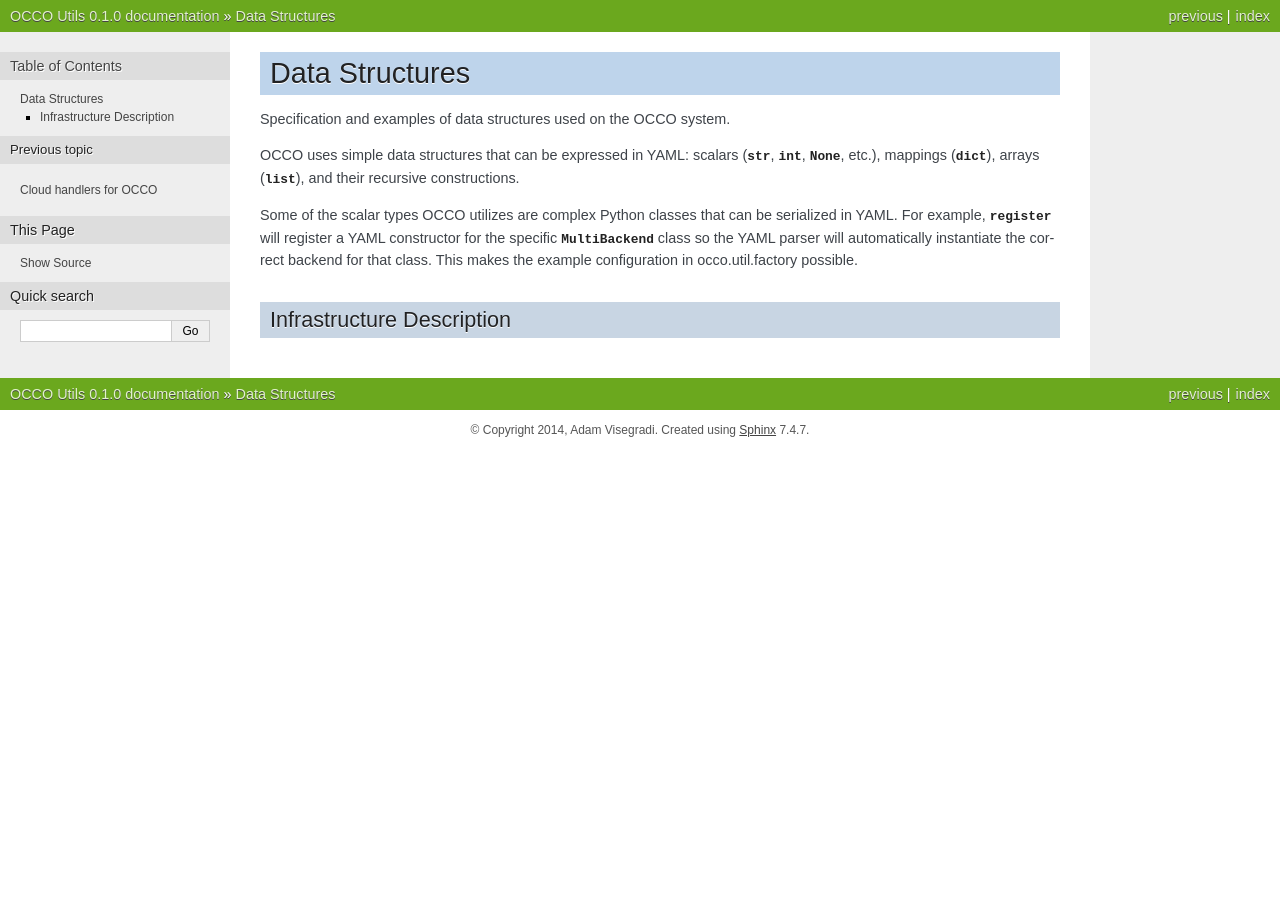
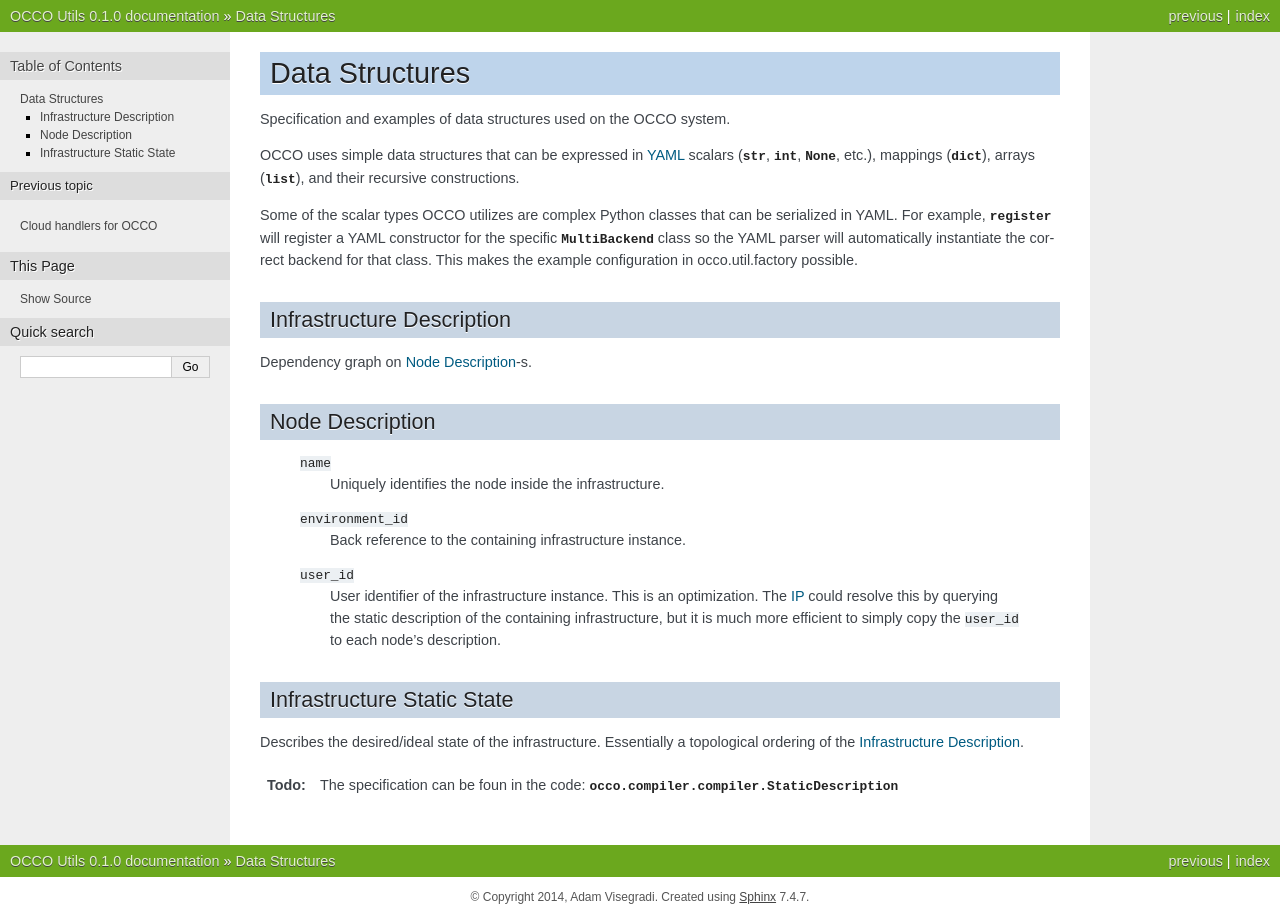
Before and after one commit to occopus/docs, a Sphinx documentation site: the page built from sphinx/source/datastructures.rst, in a window 1280 px wide. Built offline with Sphinx 7.4.7, drawn with Linux system fonts in a browser that asks for light colours; formulas are drawn with MathJax 3.

Commit message:
Document data structures

```diff
--- a/sphinx/source/datastructures.rst
+++ b/sphinx/source/datastructures.rst
@@ -5,7 +5,7 @@ Data Structures
 
 Specification and examples of data structures used on the OCCO system.
 
-OCCO uses simple data structures that can be expressed in YAML: scalars
+OCCO uses simple data structures that can be expressed in :term:`YAML` scalars
 (:class:`str`, :class:`int`, :data:`None`, etc.), mappings (:class:`dict`),
 arrays (:class:`list`), and their recursive constructions.
 
@@ -21,3 +21,29 @@ possible.
 
 Infrastructure Description
 --------------------------
+
+Dependency graph on :ref:`nodedescription`-s.
+
+.. _nodedescription:
+
+Node Description
+----------------
+
+  ``name``
+      Uniquely identifies the node inside the infrastructure.
+  ``environment_id``
+      Back reference to the containing infrastructure instance.
+  ``user_id``
+      User identifier of the infrastructure instance. This is an optimization.
+      The :term:`IP` could resolve this by querying the static description of
+      the containing infrastructure, but it is much more efficient to simply
+      copy the ``user_id`` to each node's description.
+
+Infrastructure Static State
+---------------------------
+
+Describes the desired/ideal state of the infrastructure. Essentially a
+topological ordering of the :ref:`infradescription`.
+
+.. todo:: The specification can be foun in the code:
+    :class:`occo.compiler.compiler.StaticDescription`
--- a/sphinx/source/glossary.rst
+++ b/sphinx/source/glossary.rst
@@ -6,6 +6,11 @@ Glossary
 ========
 
 .. glossary::
+    :sorted:
 
     IP
         Infrastructure Processor (see: :ref:`IP`)
+
+    YAML
+        Data serialization language, esp. its Python implementation:
+        http://pyyaml.org/
```
